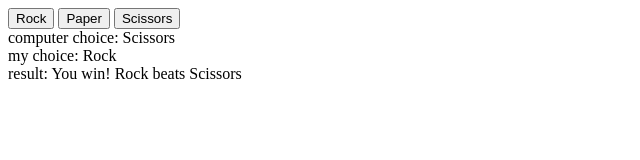
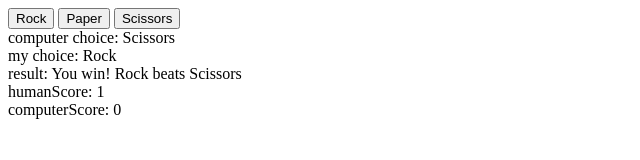
Before and after one commit to AndreiAlex831/RockPaperScissors, a plain HTML site: page index.html in a window 1280 px wide. Both pictures are taken after a click on the button "Rock". Shown: the whole page, without its empty margins (0-640 px from the left). Drawn offline with Linux system fonts and the light colour scheme.

Commit message:
added div for scores

```diff
--- a/app.js
+++ b/app.js
@@ -53,8 +53,8 @@ function playGame(myChoice) {
         computerScore++;
     }
 
-    console.log("humanScore: ", humanScore);
-    console.log("computerScore: ", computerScore);
+    document.getElementById('humanScoreDiv').innerText = `humanScore: ${humanScore}`;
+    document.getElementById('computerScoreDiv').innerText = `computerScore: ${computerScore}`;
 }
 
 humanChoice();
--- a/index.html
+++ b/index.html
@@ -15,6 +15,8 @@
 <div id="computerChoice"></div>
 <div id="myChoice"></div>
 <div id="result"></div>
+<div id="humanScoreDiv"></div>
+<div id="computerScoreDiv"></div>
 <script src="app.js" defer></script>
 </body>
 </html>
```
Also changed, not shown: todo.md (+0 -1 lines).
